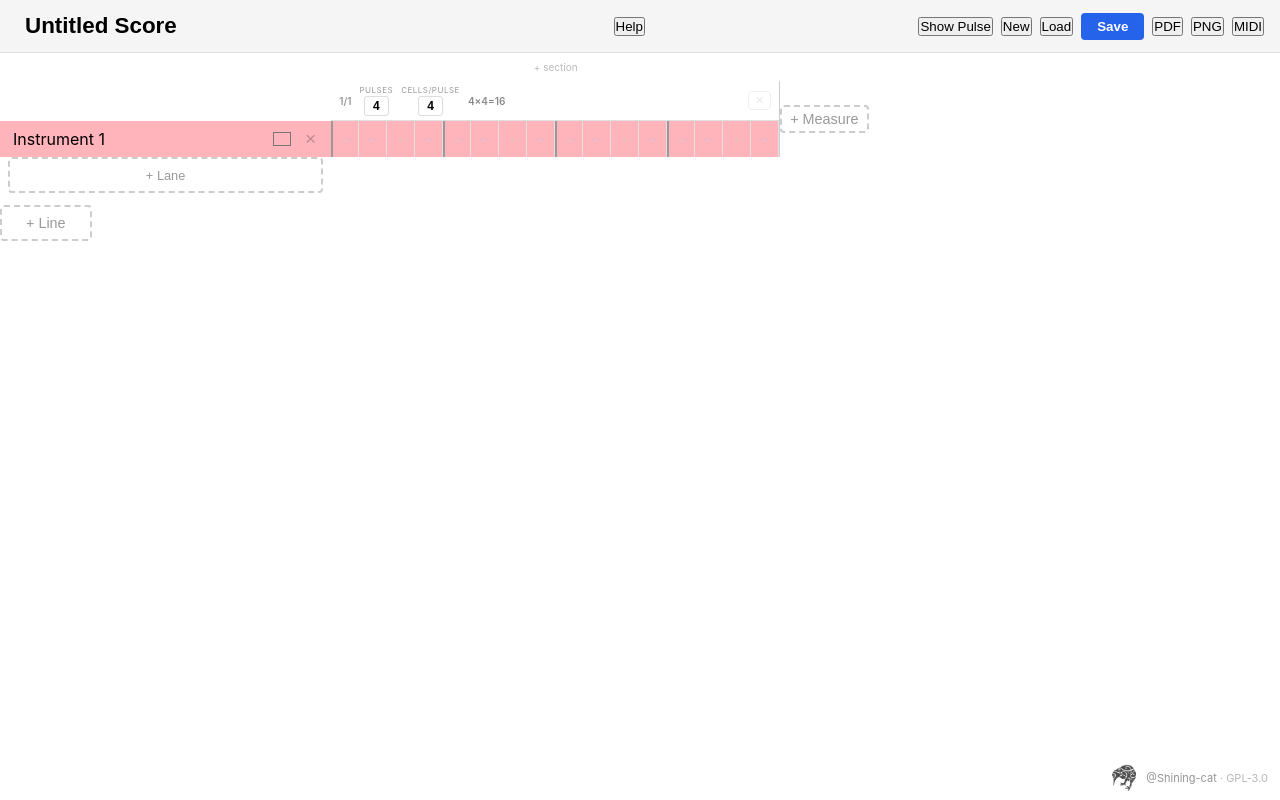
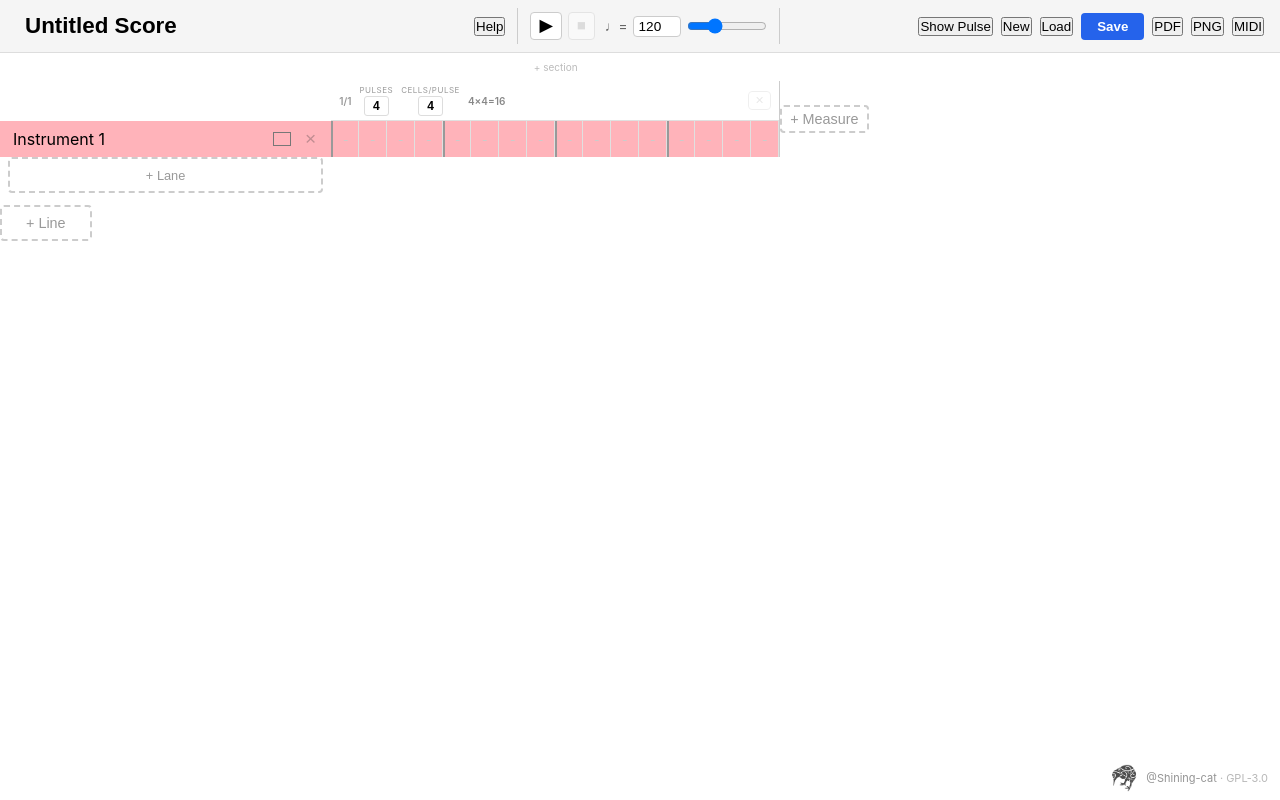
Before and after one commit to shining-cat/boombox, a React (Vite) app: page / in a window 1280 px wide. Built offline with nearby package versions, Linux system fonts and the light colour scheme.

Commit message:
add PlaybackControls, wire transport into Toolbar/App/Score

```diff
--- a/src/App.tsx
+++ b/src/App.tsx
@@ -5,6 +5,7 @@ import { Score } from './components/Score/Score'
 import { ContextMenu } from './components/ContextMenu/ContextMenu'
 import TemplatePopup from './components/TemplatePopup/TemplatePopup'
 import { MidiExportModal } from './components/MidiExportModal/MidiExportModal'
+import { useTransport } from './audio/useTransport'
 import { downloadScore, openScoreFile } from './utils/fileIO'
 import { createScore } from './model/factory'
 import { exportToPdf, exportToPng } from './utils/export'
@@ -48,6 +49,8 @@ function App() {
     loadScore,
     markClean,
   } = useScore()
+
+  const transport = useTransport(score)
 
   const [contextMenu, setContextMenu] = useState<ContextMenuState | null>(null)
   const [showPulse, setShowPulse] = useState(false)
@@ -216,6 +219,13 @@ function App() {
         onNewScore={handleNewScore}
         showPulse={showPulse}
         onTogglePulse={() => setShowPulse(p => !p)}
+        transportState={transport.state}
+        tempo={transport.tempo}
+        onPlay={transport.play}
+        onPause={transport.pause}
+        onResume={transport.resume}
+        onStop={transport.stop}
+        onTempoChange={transport.setTempo}
       />
       <Score
         score={score}
@@ -234,6 +244,7 @@ function App() {
         onAddLane={handleAddLane}
         onAddLine={addLine}
         showPulse={showPulse}
+        highlightMeasureIndex={transport.currentMeasureIndex}
       />
       {contextMenu && (() => {
         const measure = score.lines[contextMenu.lineIndex]?.find(m => m.id === contextMenu.measureId)
--- /dev/null
+++ b/src/components/PlaybackControls/PlaybackControls.module.css
@@ -0,0 +1,48 @@
+.playbackBlock {
+  display: flex;
+  align-items: center;
+  gap: 6px;
+  padding: 4px 12px;
+  border-left: 1px solid #ccc;
+  border-right: 1px solid #ccc;
+  margin: 0 4px;
+}
+
+.transportBtn {
+  font-size: 1.1rem;
+  padding: 4px 8px;
+  cursor: pointer;
+  border: 1px solid #ccc;
+  border-radius: 4px;
+  background: #fff;
+  line-height: 1;
+}
+
+.transportBtn:hover:not(:disabled) {
+  background: #e8e8e8;
+}
+
+.transportBtn:disabled {
+  opacity: 0.4;
+  cursor: default;
+}
+
+.tempoLabel {
+  font-size: 0.85rem;
+  color: #666;
+  margin-left: 4px;
+}
+
+.tempoInput {
+  width: 48px;
+  font-size: 0.85rem;
+  text-align: center;
+  border: 1px solid #ccc;
+  border-radius: 4px;
+  padding: 2px 4px;
+}
+
+.tempoSlider {
+  width: 80px;
+  cursor: pointer;
+}
--- /dev/null
+++ b/src/components/PlaybackControls/PlaybackControls.tsx
@@ -0,0 +1,82 @@
+import type { TransportState } from '../../audio/useTransport'
+import styles from './PlaybackControls.module.css'
+
+export interface PlaybackControlsProps {
+  state: TransportState
+  tempo: number
+  onPlay: () => void
+  onPause: () => void
+  onResume: () => void
+  onStop: () => void
+  onTempoChange: (bpm: number) => void
+}
+
+export function PlaybackControls({
+  state,
+  tempo,
+  onPlay,
+  onPause,
+  onResume,
+  onStop,
+  onTempoChange,
+}: PlaybackControlsProps) {
+  const handlePlayPause = () => {
+    if (state === 'playing') {
+      onPause()
+    } else if (state === 'paused') {
+      onResume()
+    } else {
+      onPlay()
+    }
+  }
+
+  const handleTempoInput = (e: React.ChangeEvent<HTMLInputElement>) => {
+    const value = parseInt(e.target.value, 10)
+    if (!isNaN(value)) {
+      onTempoChange(Math.max(40, Math.min(300, value)))
+    }
+  }
+
+  const handleTempoSlider = (e: React.ChangeEvent<HTMLInputElement>) => {
+    onTempoChange(parseInt(e.target.value, 10))
+  }
+
+  return (
+    <div className={styles.playbackBlock}>
+      <button
+        className={styles.transportBtn}
+        onClick={handlePlayPause}
+        title={state === 'playing' ? 'Pause' : 'Play'}
+      >
+        {state === 'playing' ? '⏸' : '▶'}
+      </button>
+      <button
+        className={styles.transportBtn}
+        onClick={onStop}
+        disabled={state === 'stopped'}
+        title="Stop"
+      >
+        ⏹
+      </button>
+      <span className={styles.tempoLabel}>♩=</span>
+      <input
+        className={styles.tempoInput}
+        type="number"
+        min={40}
+        max={300}
+        value={tempo}
+        onChange={handleTempoInput}
+        title="Tempo (BPM)"
+      />
+      <input
+        className={styles.tempoSlider}
+        type="range"
+        min={40}
+        max={300}
+        value={tempo}
+        onChange={handleTempoSlider}
+        title="Tempo slider"
+      />
+    </div>
+  )
+}
--- a/src/components/Score/Score.module.css
+++ b/src/components/Score/Score.module.css
@@ -158,6 +158,11 @@
   border-right: 1px solid #ccc;
 }
 
+.measureHighlight {
+  background-color: rgba(37, 99, 235, 0.08);
+  transition: background-color 0.1s;
+}
+
 /* Section border indicators on measure columns */
 .inSection {
   border-top: 2px solid #999;
--- a/src/components/Score/Score.tsx
+++ b/src/components/Score/Score.tsx
@@ -29,6 +29,7 @@ interface ScoreProps {
   onAddLane: () => void
   onAddLine: () => void
   showPulse?: boolean
+  highlightMeasureIndex?: number
 }
 
 function computeSections(measures: ScoreType['lines'][0]): Section[] {
@@ -69,9 +70,18 @@ export function Score({
   onAddLane,
   onAddLine,
   showPulse,
+  highlightMeasureIndex,
 }: ScoreProps) {
   const canRemoveLane = score.lanes.length > 1
   const insertBtnWidth = 20
+
+  // Compute the starting global measure index for each line
+  const lineStartIndex: number[] = []
+  let runningCount = 0
+  for (const line of score.lines) {
+    lineStartIndex.push(runningCount)
+    runningCount += line.length
+  }
 
   return (
     <div className={styles.scoreContainer}>
@@ -281,6 +291,7 @@ export function Score({
                           showSectionBorder ? styles.inSection : '',
                           isFirstOfSection ? styles.sectionStart : '',
                           isLastOfSection ? styles.sectionEnd : '',
+                          highlightMeasureIndex != null && lineStartIndex[lineIndex] + index === highlightMeasureIndex ? styles.measureHighlight : '',
                         ].filter(Boolean).join(' ')}
                       >
                         <MeasureHeader
--- a/src/components/Toolbar/Toolbar.tsx
+++ b/src/components/Toolbar/Toolbar.tsx
@@ -1,4 +1,6 @@
 import { useState } from 'react'
+import { PlaybackControls } from '../PlaybackControls/PlaybackControls'
+import type { TransportState } from '../../audio/useTransport'
 import styles from './Toolbar.module.css'
 
 export interface ToolbarProps {
@@ -13,6 +15,13 @@ export interface ToolbarProps {
   onNewScore: () => void
   showPulse: boolean
   onTogglePulse: () => void
+  transportState: TransportState
+  tempo: number
+  onPlay: () => void
+  onPause: () => void
+  onResume: () => void
+  onStop: () => void
+  onTempoChange: (bpm: number) => void
 }
 
 export function Toolbar({
@@ -27,6 +36,13 @@ export function Toolbar({
   onNewScore,
   showPulse,
   onTogglePulse,
+  transportState,
+  tempo,
+  onPlay,
+  onPause,
+  onResume,
+  onStop,
+  onTempoChange,
 }: ToolbarProps) {
   const [showHelp, setShowHelp] = useState(false)
 
@@ -43,6 +59,15 @@ export function Toolbar({
       {isDirty && <span className={styles.unsaved}>(unsaved)</span>}
       <div className={styles.spacer} />
       <button onClick={() => setShowHelp(true)} title="Show help">Help</button>
+      <PlaybackControls
+        state={transportState}
+        tempo={tempo}
+        onPlay={onPlay}
+        onPause={onPause}
+        onResume={onResume}
+        onStop={onStop}
+        onTempoChange={onTempoChange}
+      />
       <div className={styles.spacer} />
       <button onClick={onTogglePulse} title={showPulse ? 'Hide pulse lane' : 'Show pulse lane'}>
         {showPulse ? 'Hide Pulse' : 'Show Pulse'}
@@ -65,7 +90,7 @@ export function Toolbar({
               <button className={styles.helpClose} onClick={() => setShowHelp(false)} title="Close help">&times;</button>
             </div>
             <div className={styles.helpContent}>
-              <p className={styles.helpIntro}>Boombox is a tool for writing and sharing non-melodic percussion scores. It does not offer playback features.</p>
+              <p className={styles.helpIntro}>Boombox is a tool for writing and sharing non-melodic percussion scores.</p>
 
               <section>
                 <h3>Getting Started</h3>
@@ -136,6 +161,17 @@ export function Toolbar({
               </section>
 
               <section>
+                <h3>Playback</h3>
+                <ul>
+                  <li>{'\u25b6'} Play / {'\u23f8'} Pause / {'\u23f9'} Stop — in the toolbar</li>
+                  <li>Adjust tempo with the number input or slider (40-300 BPM)</li>
+                  <li>Tempo is independent from the score — use it for practice at different speeds</li>
+                  <li>Instruments are auto-detected from lane names (e.g. "Snare", "Kick", "Hi-Hat")</li>
+                  <li>The current measure is highlighted during playback</li>
+                </ul>
+              </section>
+
+              <section>
                 <h3>Files &amp; Sharing</h3>
                 <p className={styles.helpWarning}>This program never saves anything on its own. You need to save (download) yourself, and load your saved file next time you want to work on it.</p>
                 <ul>
```
